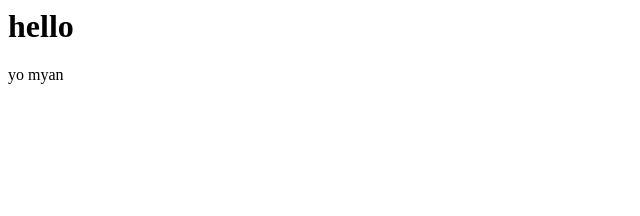
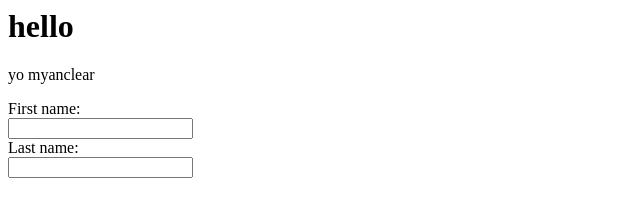
Before and after one commit to Biraj2060/workshop-day-2, a plain HTML site: page index.html in a window 1280 px wide. Shown: the whole page, without its empty margins (0-640 px from the left). Drawn offline with Linux system fonts and the light colour scheme.

Commit message:
html upgrade

```diff
--- a/index.html
+++ b/index.html
@@ -1,6 +1,12 @@
 <html>
     <body>
         <h1>hello</h1>
-        <p>yo myan</p>
+        <p>yo myanclear</p>
+        <form>
+            <label for="fname">First name:</label><br>
+            <input type="text" id="fname" name="fname"><br>
+            <label for="lname">Last name:</label><br>
+            <input type="text" id="lname" name="lname">
+        </form>
     </body>
 </html>
```
